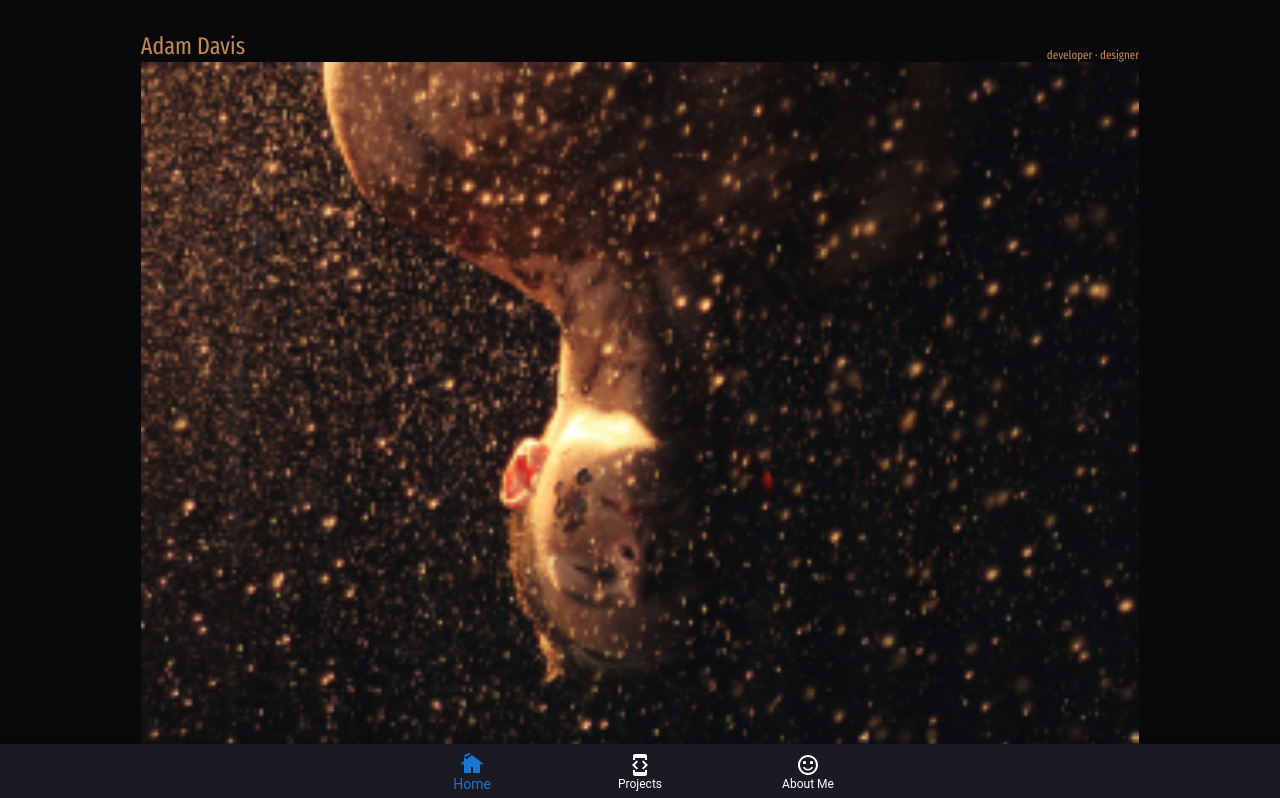
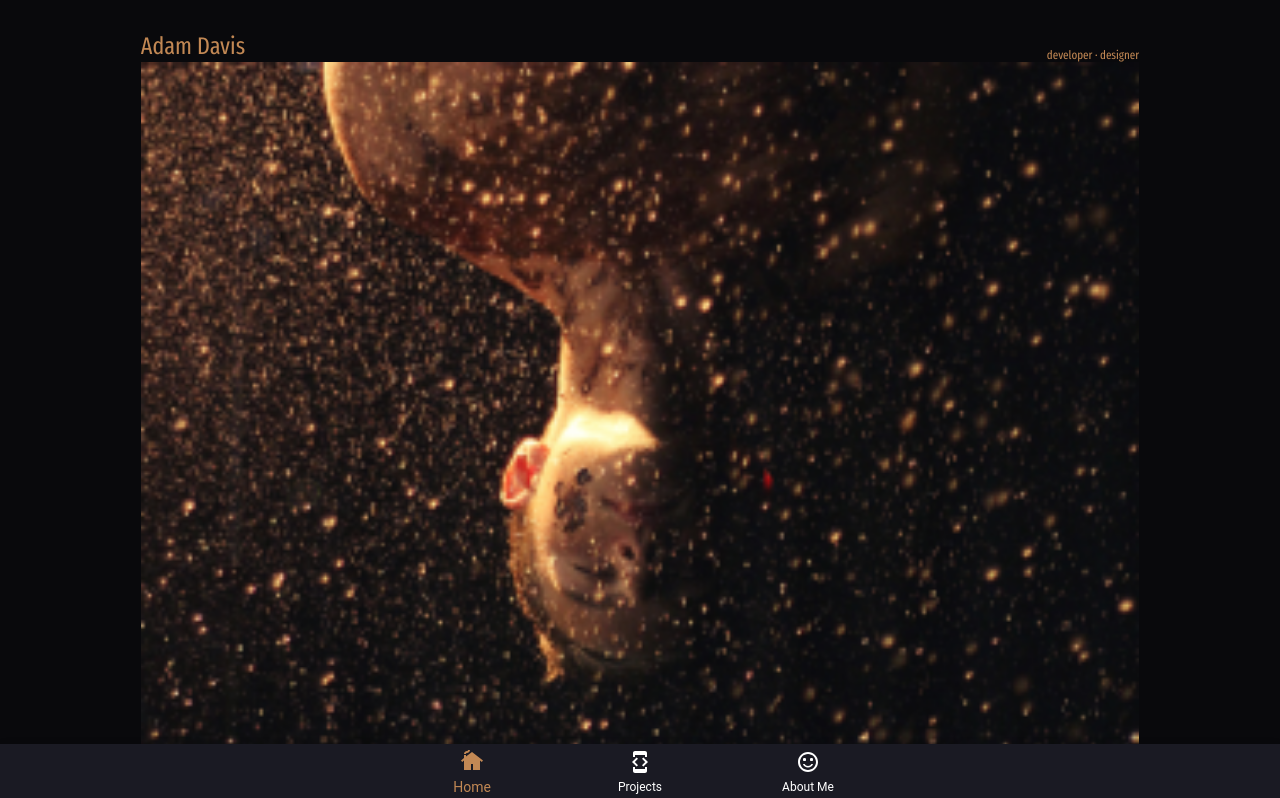
Before and after one commit to AdamDavisDeveloper/adams-portfolio, a React (Vite) app: page / in a window 1280 px wide. Shown: the top 798 px of the page. Built offline with nearby package versions, Linux system fonts and the light colour scheme.

Commit message:
nav is styled, working, and happy

```diff
--- a/src/App.tsx
+++ b/src/App.tsx
@@ -10,7 +10,6 @@ import AboutMe from './Views/AboutMe/AboutMe';
 
 // Libraries
 import { BrowserRouter, Routes, Route } from "react-router-dom";
-import { gsap } from "gsap";
 
 export default function App() {
   return (
--- a/src/Globals.scss
+++ b/src/Globals.scss
@@ -50,3 +50,7 @@ html {
   text-decoration: none;
   color: white;
 }
+
+.MuiBottomNavigationAction-root.Mui-selected {
+  color: #C28854;
+}
--- a/src/Navbar.tsx
+++ b/src/Navbar.tsx
@@ -16,15 +16,20 @@ export default function() {
 
   const navActionStyles = {
     color: "white",
-    '& .Mui-selected.MuiSvgIcon-root': {
-      color: '#C28854',
+    '& .MuiSvgIcon-root': {
+      marginBottom: '.35rem',
     }
   }
 
     return (
       <Paper sx={{ position: 'fixed', bottom: 0, left: 0, right: 0 }} elevation={3}>
         <BottomNavigation
-          sx={{background: "#1a1a23"}}
+          sx={{
+            background: "#1a1a23",
+            '& .MuiBottomNavigationAction-root.Mui-selected': {
+              color: '#C28854',
+            }
+          }}
           showLabels
           value={navigationValue}
           onChange={(event, newValue) => { setNavigationValue(newValue) }}
```
